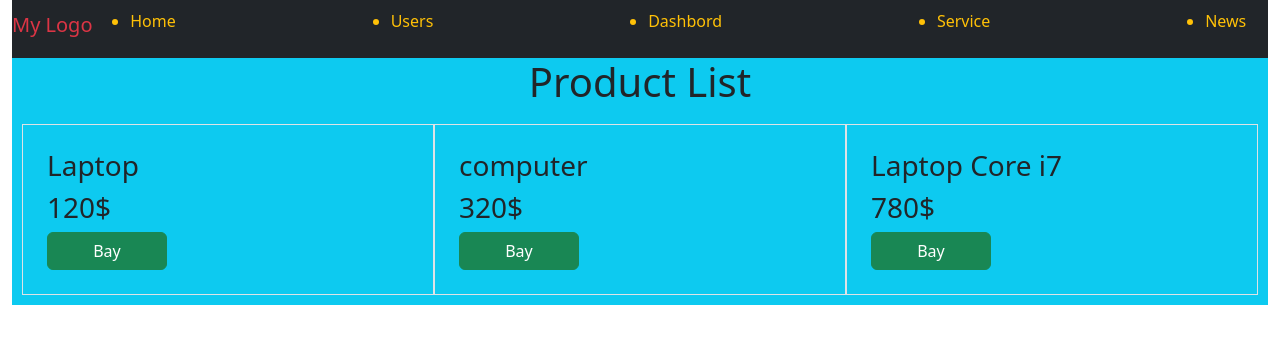
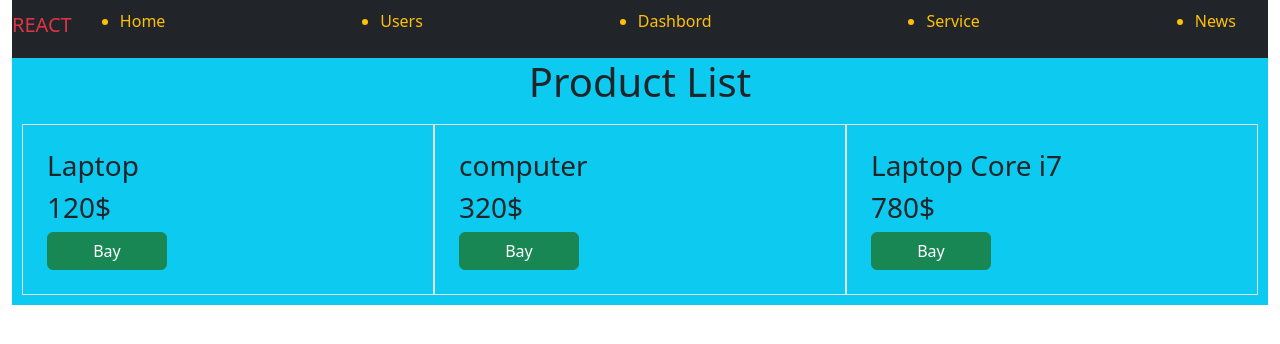
Before and after one commit to JumaQasimiM/ViteReact, a React (Vite) app: page / in a window 1280 px wide. Shown: the top 344 px of the page. Built offline with nearby package versions, Linux system fonts and the light colour scheme.

Commit message:
create file 1

```diff
--- a/src/pages/nav.jsx
+++ b/src/pages/nav.jsx
@@ -3,7 +3,7 @@ import { Link } from "react-router-dom";
 const Navbar = () => {
   return (
     <nav className="text-warning navbar navbar-expand-lg navbar-dark bg-dark">
-      <h2 className="navbar-brand text-danger">My Logo</h2>
+      <h2 className="navbar-brand text-danger">REACT </h2>
       <ul className="container ms-auto">
         <li className="nav-item">
           <Link to="/" className="nav-link">
--- a/vite.config.js
+++ b/vite.config.js
@@ -4,6 +4,7 @@ import react from '@vitejs/plugin-react'
 // https://vite.dev/config/
 export default defineConfig({
   plugins: [react()],
+  base:"/ViteReact/"
   // css:{
   //   preprocessorOptions:{
   //     css:{
```
Also changed, not shown: package.json (+8 -3 lines), 1 other file (tests, documents, lock files or other folders).
